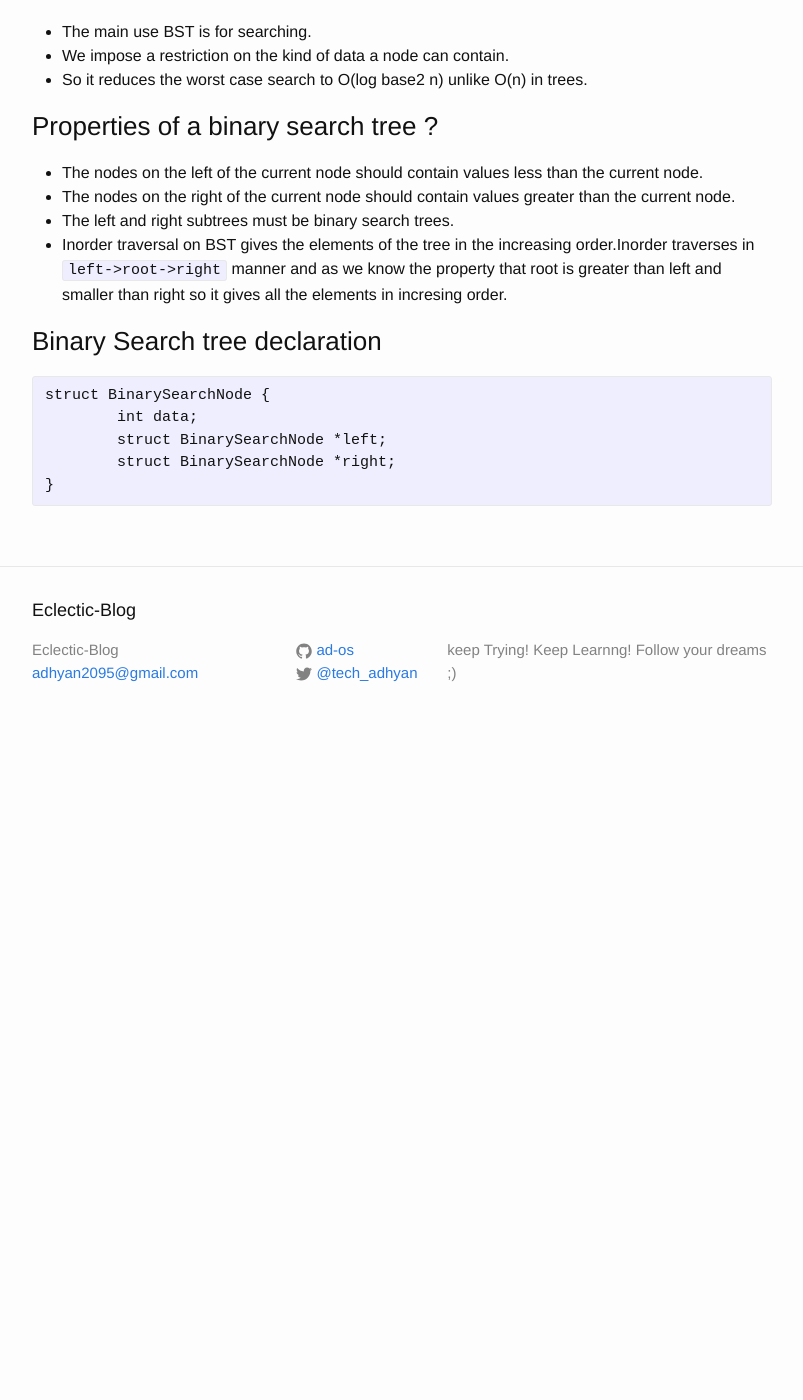
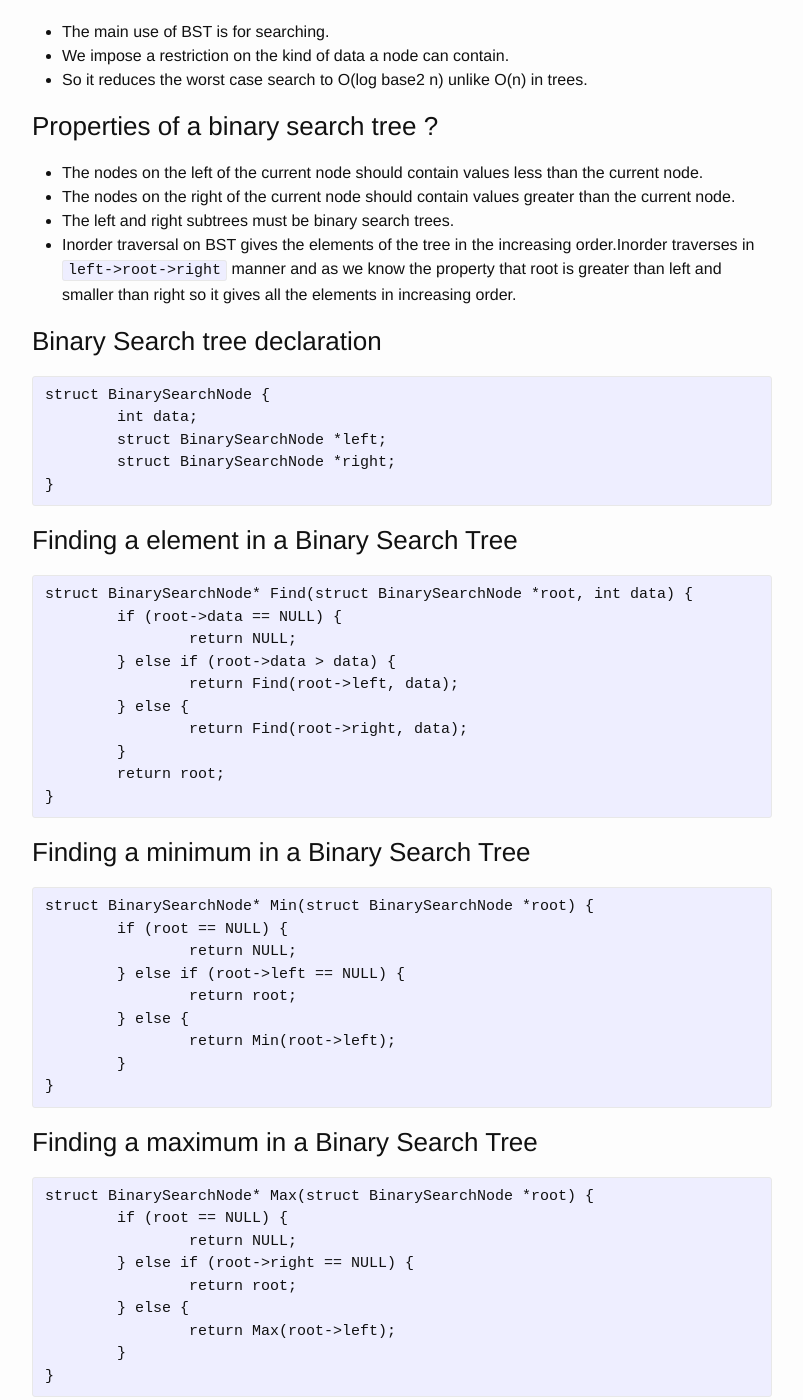
Before and after one commit to ad-os/Blog, a Jekyll site: the page built from _posts/2015-11-21-BST.md, in a window 1280 px wide and 1400 px high, scrolled down 234 px. Shown: the whole window, without its empty margins (238-1041 px from the left). Built offline with Jekyll 4.4.1, drawn with Linux system fonts in a browser that asks for light colours; before the commit the page ends 978 px from its top, so only the background shows below that.

Commit message:
Refactored

```diff
--- a/_posts/2015-11-21-BST.md
+++ b/_posts/2015-11-21-BST.md
@@ -7,7 +7,7 @@ categories: jekyll update
 
 ### What is a binary search tree ?
 
-* The main use BST is for searching.
+* The main use of BST is for searching.
 * We impose a restriction on the kind of data a node can contain.
 * So it reduces the worst case search to O(log base2 n) unlike O(n) in trees.
 
@@ -16,7 +16,7 @@ categories: jekyll update
 * The nodes on the left of the current node should contain values less than the current node.
 * The nodes on the right of the current node should contain values greater than the current node.
 * The left and right subtrees must be binary search trees.
-* Inorder traversal on BST gives the elements of the tree in the increasing order.Inorder traverses in `left->root->right` manner and as we know the property that root is greater than left and smaller than right so it gives all the elements in incresing order.
+* Inorder traversal on BST gives the elements of the tree in the increasing order.Inorder traverses in `left->root->right` manner and as we know the property that root is greater than left and smaller than right so it gives all the elements in increasing order.
 
 ### Binary Search tree declaration
 
@@ -25,3 +25,42 @@ categories: jekyll update
 	struct BinarySearchNode *left;
 	struct BinarySearchNode *right;
 }</pre>
+
+### Finding a element in a Binary Search Tree
+
+<pre>struct BinarySearchNode* Find(struct BinarySearchNode *root, int data) {
+	if (root->data == NULL) {
+		return NULL;
+	} else if (root->data > data) {
+		return Find(root->left, data);
+	} else {
+		return Find(root->right, data);
+	}
+	return root;
+}</pre>
+
+### Finding a minimum in a Binary Search Tree
+
+<pre>struct BinarySearchNode* Min(struct BinarySearchNode *root) {
+	if (root == NULL) {
+		return NULL;
+	} else if (root->left == NULL) {
+		return root;
+	} else {
+		return Min(root->left);
+	}
+}
+</pre>
+
+### Finding a maximum in a Binary Search Tree
+
+<pre>struct BinarySearchNode* Max(struct BinarySearchNode *root) {
+	if (root == NULL) {
+		return NULL;
+	} else if (root->right == NULL) {
+		return root;
+	} else {
+		return Max(root->left);
+	}
+}
+</pre>
```
